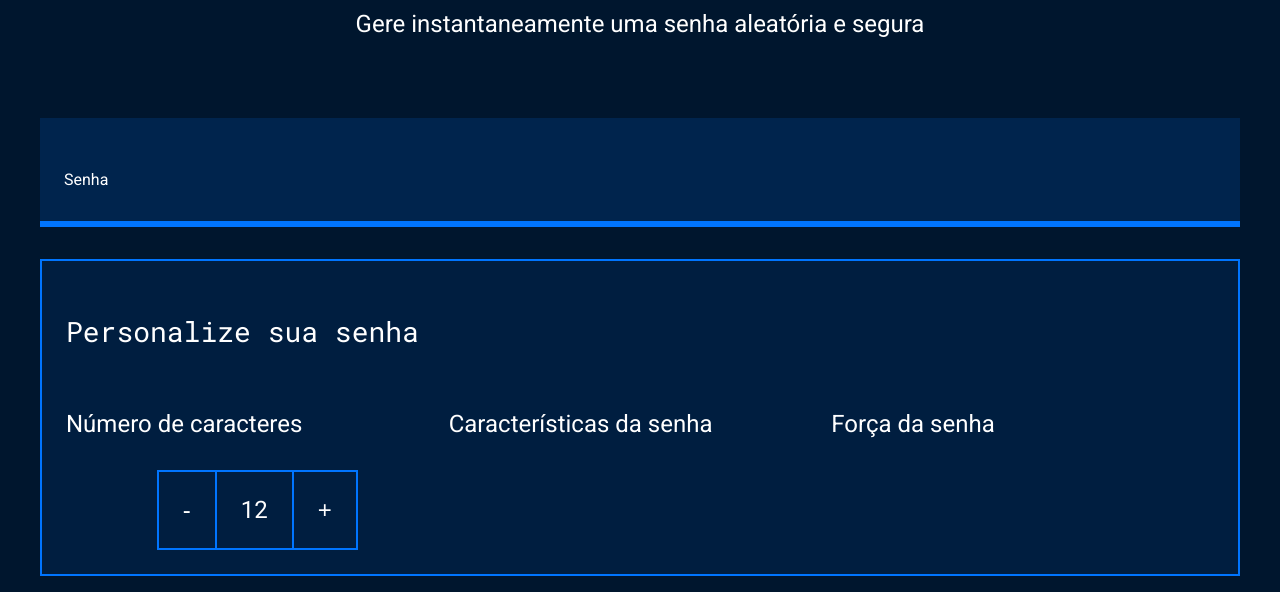
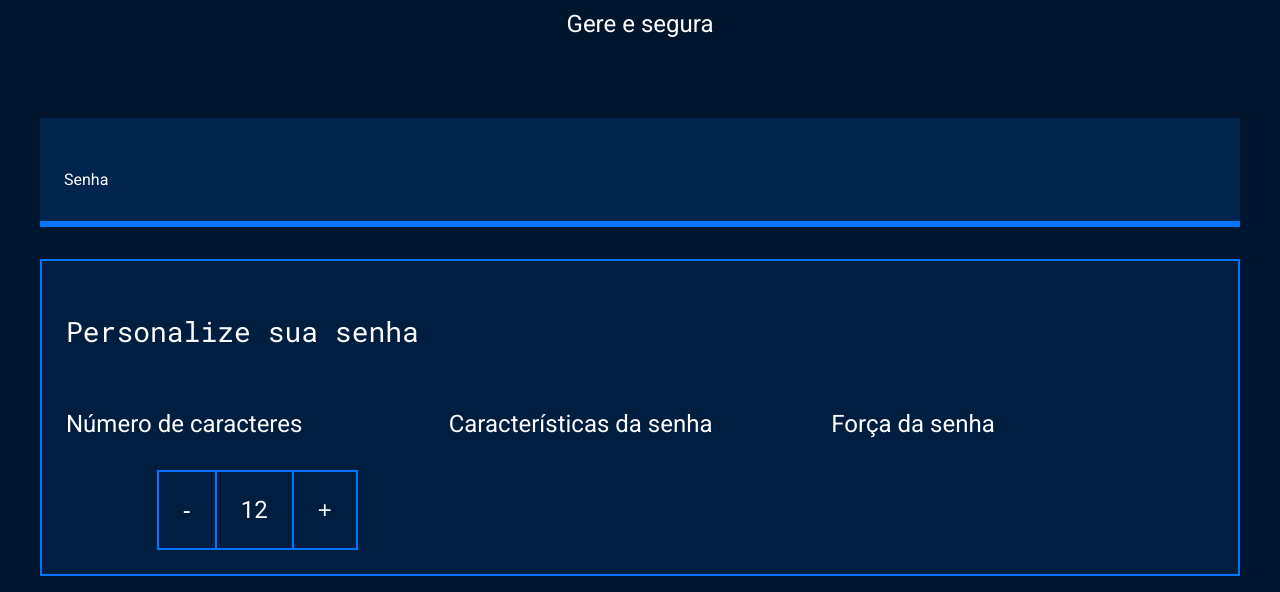
Before and after one commit to georgiasantana/GERADOR-SENHAS-1, a plain HTML site: page index.html in a window 1280 px wide. Shown: the part 208-800 px from the top of the page. Drawn offline with Linux system fonts and the light colour scheme.

Commit message:
Update index.html

```diff
--- a/index.html
+++ b/index.html
@@ -13,7 +13,7 @@
         <div class="conteudo-titulo">
             <img src="unlock.svg" alt="cadeado fechado">
             <h2 class="titulo-principal">Gerador de senhas</h2>
-            <h3 class="titulo-secundario">Gere instantaneamente uma senha aleatória e segura</h3>
+            <h3 class="titulo-secundario">Gere e segura</h3>
         </div>
         <div class="conteudo-senha">
             <label for="senha">Senha</label>
@@ -41,4 +41,5 @@
     </section>
 </body>
 
+
 </html>
```
